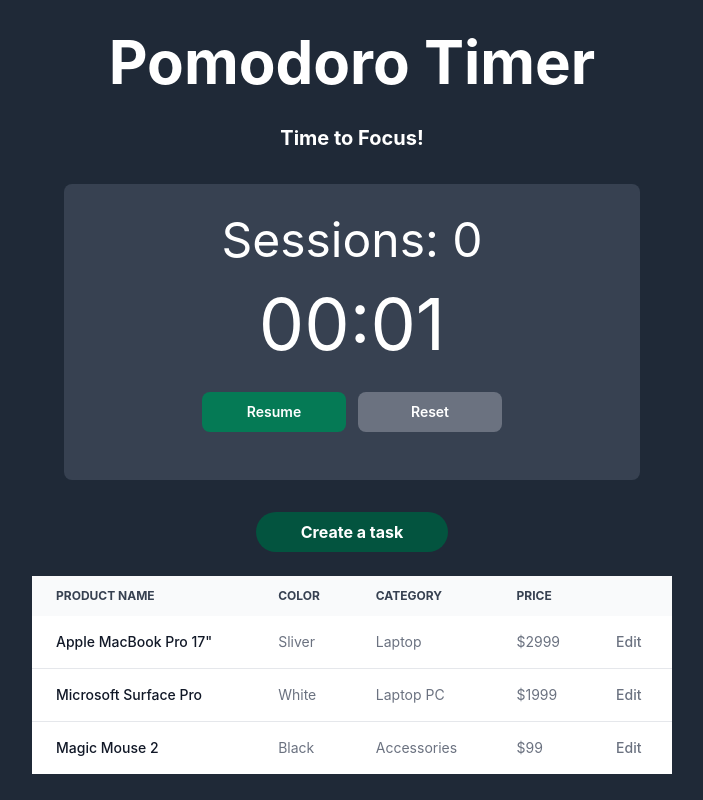
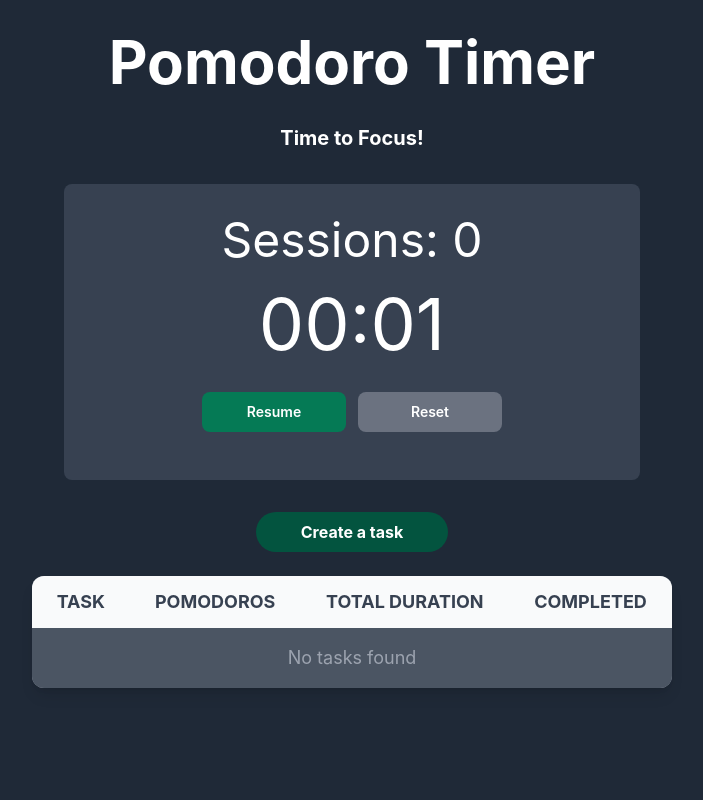
Before and after one commit to dchoi03/pomodoro, a React (Vite) app in the folder frontend/: page /home in a window 1280 px wide. Shown: the whole page, without its empty margins (288-991 px from the left). Built offline with nearby package versions, Linux system fonts and the light colour scheme.

Commit message:
Implemneted tasks table

```diff
--- a/frontend/src/components/CreateTask.jsx
+++ b/frontend/src/components/CreateTask.jsx
@@ -1,27 +1,38 @@
 import { useState } from 'react'
 import { Button, Checkbox, Label, Modal, ModalBody, ModalHeader, TextInput } from "flowbite-react";
 
-function CreateTask() {
+function CreateTask({ setTasks }) {
 
   const [openModal, setOpenModal] = useState(false);
-  const [task, setTask] = useState('');
-  const [pomodoros, setPomodoros] = useState(0)
-  const [session, setSession] = useState(null)
+  const [taskName, setTaskName] = useState('');
+  const [pomodoros, setPomodoros] = useState(1)
 
   function onCloseModal() {
     setOpenModal(false);
-    setTask('');
+    setTaskName('');
+    setPomodoros('')
   }
 
   const handleSession = () => {
-    const session = {
-      "task": task,
-      "pomodoros": pomodoros
+    const newTask = {
+      task: taskName,
+      pomodoros: pomodoros,
+      duration: calculateDuration(pomodoros), // or keep Date.now() if you prefer
+    };
+    setTasks(prev => [...prev, newTask]);
+    onCloseModal(); // Close the modal
+  };
+
+  const calculateDuration = (pomodoros) => {
+    const totalMinutes = pomodoros * 25 + pomodoros*5;
+
+    if (totalMinutes < 60) {
+      return `${totalMinutes} mins`;
+    } else {
+      const hours = (totalMinutes / 60).toFixed(1); // 1 decimal place
+      return `${hours} hrs`;
     }
-    setSession(session)
-    console.log(session)
-    onCloseModal();
-  }
+  };
 
   return (
     <>
@@ -38,8 +49,8 @@ function CreateTask() {
               <TextInput
                 id="text"
                 placeholder="Enter Task here"
-                value={task}
-                onChange={(e) => setTask(e.target.value)}
+                value={taskName}
+                onChange={(e) => setTaskName(e.target.value)}
                 required
               />
             </div>
--- a/frontend/src/components/SessionsTable.jsx
+++ b/frontend/src/components/SessionsTable.jsx
@@ -1,91 +1,40 @@
 import { useState, useEffect } from 'react'
-import { Table, TableBody, TableCell, TableHead, TableHeadCell, TableRow } from "flowbite-react";
+import { Table, TableBody, TableCell, TableHead, TableHeadCell, TableRow, Checkbox } from "flowbite-react";
 
-function SessionsTable() {
+function SessionsTable({ tasks }) {
 
   const BASE_URL = import.meta.env.VITE_API_URL
-  const [allSessions, setAllSessions] = useState([]);
-
-  // useEffect(() => {
-  //   const getAllSessions = async () => {
-  //     try {
-  //       const accessToken = JSON.parse(localStorage.getItem('access_token'));
-  //       console.log(accessToken)
-  //       const response = await fetch(`${BASE_URL}/sessions/`, {
-  //         method: 'GET',
-  //         headers: {
-  //           'Content-Type': 'application/json',
-  //           'Authorization': `Bearer ${accessToken}`
-  //         }
-  //       });
-
-  //       if (!response.ok) {
-  //         const err = await response.json();
-  //         throw new Error(err.detail || 'Something went wrong');
-  //       }
-
-  //       const result = await response.json();
-  //       console.log(result);
-  //     } catch (err) {
-  //       console.error("Error fetching sessions:", err.message);
-  //     }
-  //   };
-
-  //   getAllSessions();
-  // }, []);
 
   return (
-    <div className="overflow-x-auto">
-      <Table>
+    <div className="overflow-hidden rounded-xl shadow-lg bg-gray-400 w-full max-w-4xl mx-auto">
+      <Table className='table-auto w-full text-center bg-gray-600'>
         <TableHead>
-          <TableRow>
-            <TableHeadCell>Product name</TableHeadCell>
-            <TableHeadCell>Color</TableHeadCell>
-            <TableHeadCell>Category</TableHeadCell>
-            <TableHeadCell>Price</TableHeadCell>
-            <TableHeadCell>
-              <span className="sr-only">Edit</span>
-            </TableHeadCell>
+          <TableRow className="text-center align-middle text-lg">
+            <TableHeadCell>Task</TableHeadCell>
+            <TableHeadCell>Pomodoros</TableHeadCell>
+            <TableHeadCell>Total Duration</TableHeadCell>
+            <TableHeadCell>Completed</TableHeadCell>
           </TableRow>
         </TableHead>
         <TableBody className="divide-y">
-          <TableRow className="bg-white dark:border-gray-700 dark:bg-gray-800">
-            <TableCell className="whitespace-nowrap font-medium text-gray-900 dark:text-white">
-              Apple MacBook Pro 17"
-            </TableCell>
-            <TableCell>Sliver</TableCell>
-            <TableCell>Laptop</TableCell>
-            <TableCell>$2999</TableCell>
-            <TableCell>
-              <a href="#" className="font-medium text-primary-600 hover:underline dark:text-primary-500">
-                Edit
-              </a>
-            </TableCell>
-          </TableRow>
-          <TableRow className="bg-white dark:border-gray-700 dark:bg-gray-800">
-            <TableCell className="whitespace-nowrap font-medium text-gray-900 dark:text-white">
-              Microsoft Surface Pro
-            </TableCell>
-            <TableCell>White</TableCell>
-            <TableCell>Laptop PC</TableCell>
-            <TableCell>$1999</TableCell>
-            <TableCell>
-              <a href="#" className="font-medium text-primary-600 hover:underline dark:text-primary-500">
-                Edit
-              </a>
-            </TableCell>
-          </TableRow>
-          <TableRow className="bg-white dark:border-gray-700 dark:bg-gray-800">
-            <TableCell className="whitespace-nowrap font-medium text-gray-900 dark:text-white">Magic Mouse 2</TableCell>
-            <TableCell>Black</TableCell>
-            <TableCell>Accessories</TableCell>
-            <TableCell>$99</TableCell>
-            <TableCell>
-              <a href="#" className="font-medium text-primary-600 hover:underline dark:text-primary-500">
-                Edit
-              </a>
-            </TableCell>
-          </TableRow>
+          {
+            tasks.length > 0 ? (
+              tasks.map((task,index) => (
+                <TableRow key={index} className="text-center align-middle">
+                  <TableCell>{task.task}</TableCell>
+                  <TableCell>{task.pomodoros}</TableCell>
+                  <TableCell>{task.duration}</TableCell>
+                  <TableCell><Checkbox/></TableCell>
+              </TableRow>
+              ))
+            ) : (
+             <TableRow>
+              <TableCell colSpan={4} className="text-center py-4 text-gray-400 text-lg">
+                No tasks found
+              </TableCell>
+            </TableRow>
+            )
+          }
         </TableBody>
       </Table>
     </div>
--- a/frontend/src/pages/HomePage.jsx
+++ b/frontend/src/pages/HomePage.jsx
@@ -2,8 +2,12 @@ import React from 'react'
 import PomodoroTimer from '../components/PomodoroTimer'
 import SessionsTable from '../components/SessionsTable'
 import CreateTask from '../components/CreateTask'
+import { useState } from 'react'
 
 function HomePage() {
+
+  const [tasks, setTasks] = useState([]);
+
   return (
     <div className='flex items-center flex-col h-screen'>
       <h1 className='text-white text-6xl font-bold mt-8'>
@@ -14,10 +18,10 @@ function HomePage() {
         <PomodoroTimer/>
       </div>
       <div>
-        <CreateTask/>
+        <CreateTask setTasks={setTasks}/>
       </div>
       <div className='mt-6 w-1/2'>
-        <SessionsTable/>
+        <SessionsTable tasks={tasks}/>
       </div>
     </div>
   )
```
